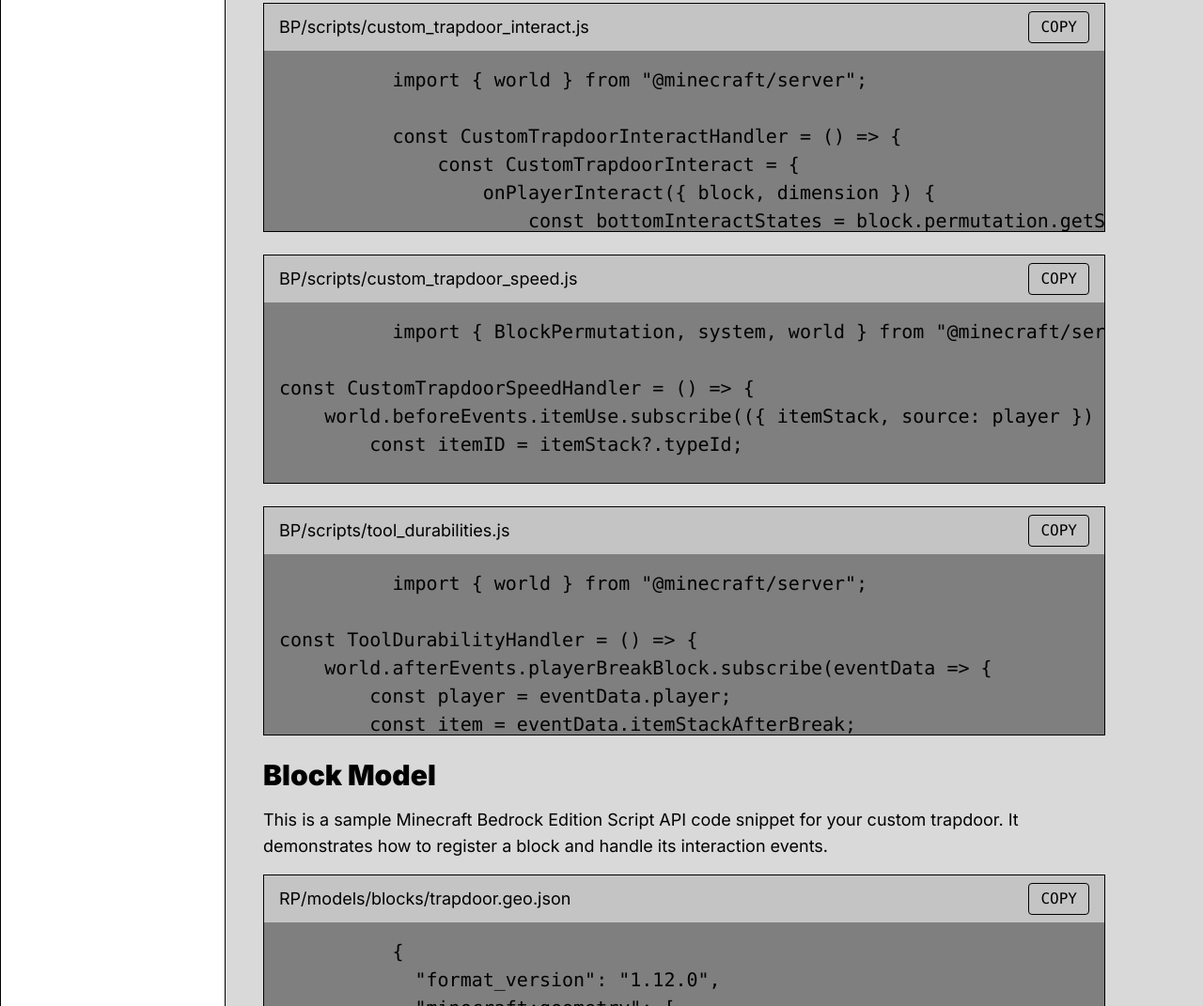
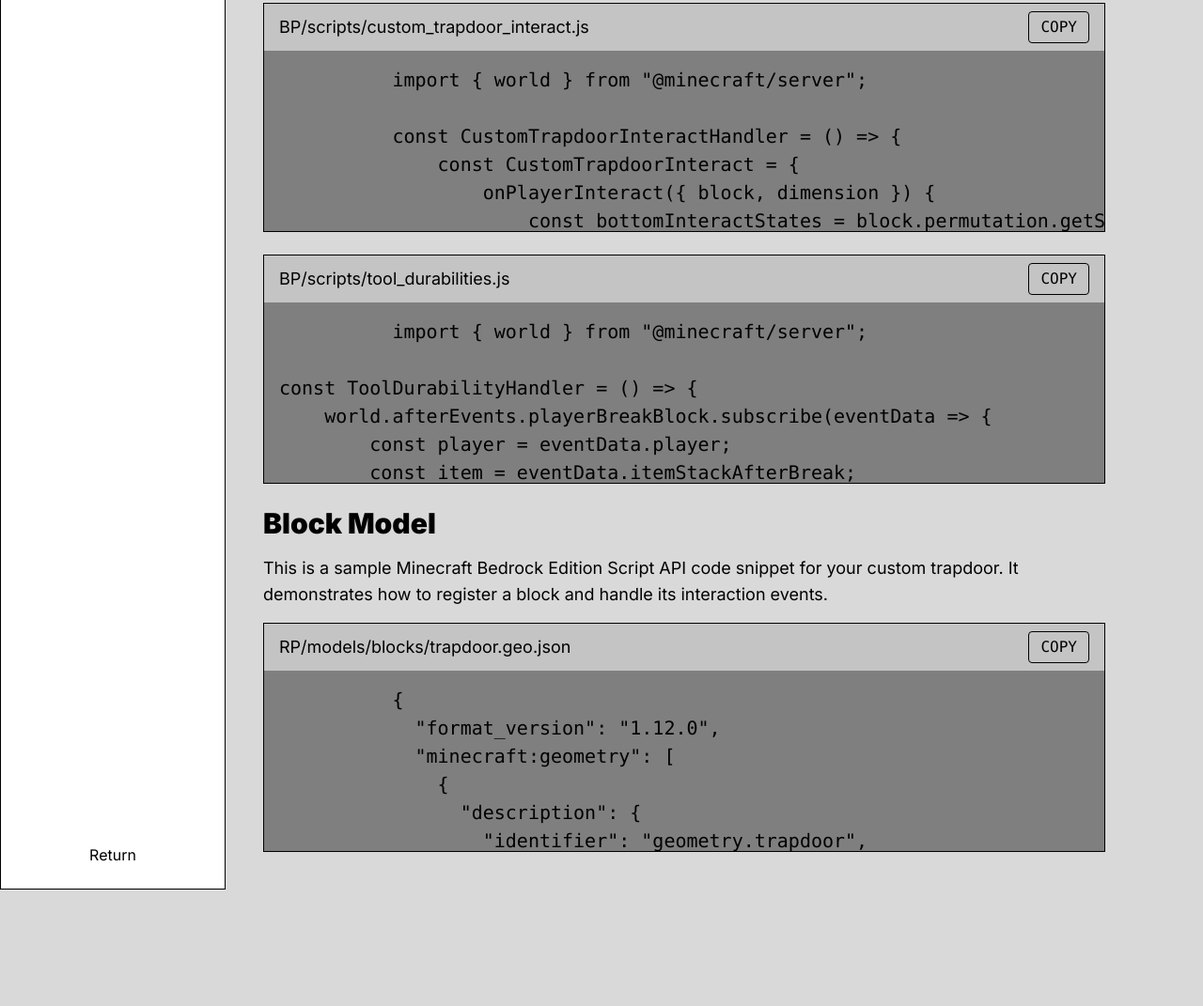
Before and after one commit to Jom-er/MCBE-Hub, a plain HTML site: page tutorials/custom_trapdoor_tutorial.html in a window 1280 px wide. Shown: the part 757-1828 px from the top of the page at 94% size. After the commit the page ends 1704 px from the top, so only its background shows below. Drawn offline with nearby package versions, Linux system fonts and the light colour scheme.

Commit message:
Update custom_trapdoor_tutorial.html

```diff
--- a/tutorials/custom_trapdoor_tutorial.html
+++ b/tutorials/custom_trapdoor_tutorial.html
@@ -10,7 +10,6 @@
   body {
     font-family: 'Inter', sans-serif;
   }
-  /* Specific styles for the Return button */
   button.return-btn {
     background-color: #6a9c4a;
     color: black;
@@ -500,69 +499,6 @@
         </pre>
         </div>
         <br>
-        <div class="max-w-4xl border border-black">
-        <div class="flex justify-between items-center bg-[#c4c4c4] px-4 py-2 text-lg font-normal">
-          <span>BP/scripts/custom_trapdoor_speed.js</span>
-          <button id="copyBtn" class="border border-black rounded px-3 py-1 font-mono text-base">COPY</button>
-        </div>
-        <pre id="codeBlock" class="bg-[#7f7f7f] text-black text-[1.25rem] font-mono h-48 overflow-auto p-4 select-text">
-          import { BlockPermutation, system, world } from "@minecraft/server";
-
-const CustomTrapdoorSpeedHandler = () => {
-    world.beforeEvents.itemUse.subscribe(({ itemStack, source: player }) => {
-        const itemID = itemStack?.typeId;
-
-        system.run(() => {
-            const BlockRaycast = player.getBlockFromViewDirection({ maxDistance: 8, includeLiquidBlocks: false });
-            const Block = BlockRaycast?.block;
-
-            if (Block && Block.permutation.matches("template:custom_trapdoor")) {
-                let axeTypes = Block.permutation.getState("template:custom_trapdoor_mining_speeds");
-                const bottomInteractStates = Block.permutation.getState('template:custom_trapdoor_bottom_states');
-                const topInteractStates = Block.permutation.getState('template:custom_trapdoor_top_states');
-                const blockDirectionStates = Block.permutation.getState('minecraft:placement_direction');
-                const blockPositionStates = Block.permutation.getState('minecraft:vertical_half');
-
-                switch (itemID) {
-                    default:
-                        axeTypes = "default";
-                        break;
-                    case "minecraft:wooden_axe":
-                        axeTypes = "wooden";
-                        break;
-                    case "minecraft:stone_axe":
-                        axeTypes = "stone";
-                        break;
-                    case "minecraft:iron_axe":
-                        axeTypes = "iron";
-                        break;
-                    case "minecraft:diamond_axe":
-                        axeTypes = "diamond";
-                        break;
-                    case "minecraft:netherite_axe":
-                        axeTypes = "netherite";
-                        break;
-                    case "minecraft:golden_axe":
-                        axeTypes = "golden";
-                        break;
-                }
-
-                Block.setPermutation(BlockPermutation.resolve("template:custom_trapdoor", {
-                    'template:custom_trapdoor_speeds': axeTypes,
-                    'template:custom_trapdoor_bottom_states': bottomInteractStates,
-                    'template:custom_trapdoor_top_states': topInteractStates,
-                    'minecraft:placement_direction': blockDirectionStates,
-                    'minecraft:vertical_half': blockPositionStates
-                }));
-            }
-        });
-    });
-};
-
-CustomTrapdoorSpeedHandler();
-        </pre>
-        </div>
-      <br>
       <div class="max-w-4xl border border-black">
         <div class="flex justify-between items-center bg-[#c4c4c4] px-4 py-2 text-lg font-normal">
           <span>BP/scripts/tool_durabilities.js</span>
```
